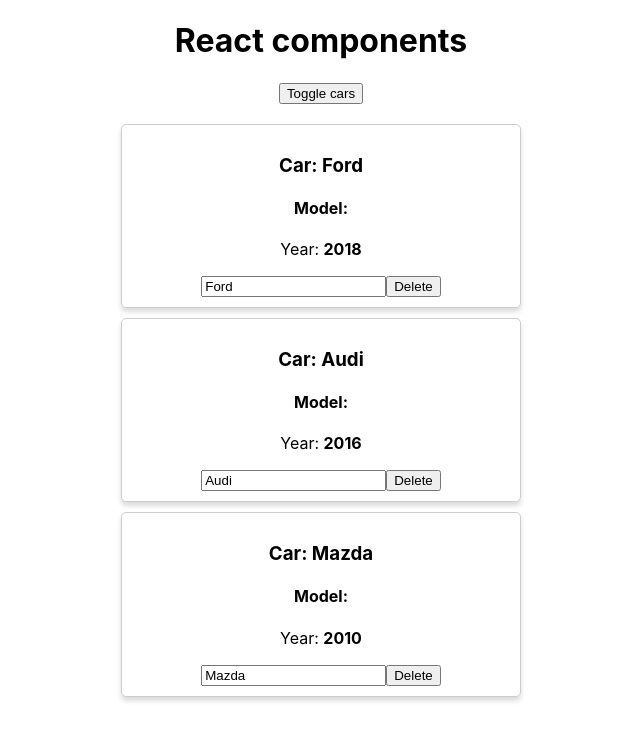
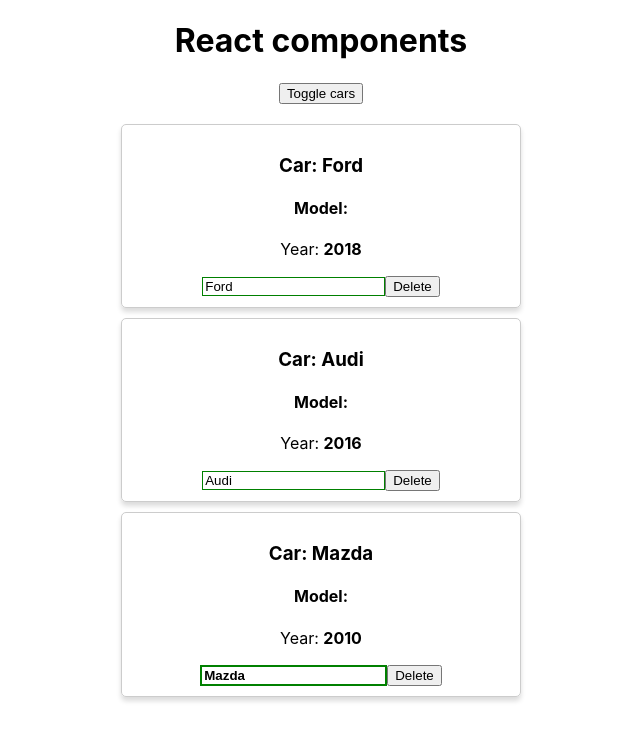
Before and after one commit to Vadym23/react-cars-study, a React (Create React App) app in the folder react-test/: page / in a window 1280 px wide. Both pictures are taken after a click on the button "Toggle cars". Shown: the top 740 px of the page, without its empty margins (319-959 px from the left). Built offline with nearby package versions, Linux system fonts and the light colour scheme.

Commit message:
Dynamic classes

```diff
--- a/react-test/src/Car/Car.css
+++ b/react-test/src/Car/Car.css
@@ -8,3 +8,23 @@
 	box-shadow: 0 4px 5px 0 rgba(0, 0, 0, .14);
 	border-radius: 5px;
 }
+
+/* Задаем input */
+.input {}
+
+.input:active, input:focus {
+    outline: none;
+}
+
+.input.green {
+    border: 1px solid green;
+}
+
+.input.red {
+    border: 1px solid red;
+}
+
+.input.bold {
+    border: 2px solid green;
+    font-weight: bold;
+}
--- a/react-test/src/Car/Car.js
+++ b/react-test/src/Car/Car.js
@@ -1,7 +1,24 @@
 import React from 'react';
 import './Car.css'
 
-export default (props) => (
+export default props => {
+	// Создаем динамический класс. Реализация задачи с проверкой значений в строке.
+	const inputClasses = ['input']
+	// Проверяем если в props.name что-то лежит, строка не равна пустой строке, то будем добавлять
+	// массив inputclasses
+	if (props.name !== '' ) {
+		inputClasses.push('green')
+	} else {
+		inputClasses.push('red')
+	}
+
+	// Проверка на длину и применения стиля
+	if (props.name.length > 4) {
+		inputClasses.push('bold')
+	}
+
+	// Добавляем в компонент тело ф-ции return
+	return (
 	// задаем рамку, для того чтобы отличать каждый елемент машины от другой
 	<div className = "Car">
 	<h3>Car: {props.name}</h3>
@@ -9,7 +26,15 @@
 	<p>Year: <strong>{props.year}</strong></p>
 	{/* Задаем input с полем текст, и событие OnChange. Будем передавать свойство смены имени машины*/}
 	{/* Даному input задаем знач. по умол. value и параметром передаем props.name*/}
-	<input type="text" onChange = {props.onChangeName} value = {props.name}/>
+	<input
+		type="text"
+		onChange = {props.onChangeName}
+		value = {props.name}
+		// Передаем елементы друх массивов(green|red) через className
+		// Превращаем массив в строку с помощью м-да join
+		className = {inputClasses.join(' ')}
+	/>
 	{/* Будем вызывать м-д onDelete */}
 	<button onClick = {props.onDelete}>Delete</button>
 	</div>)
+}
```
